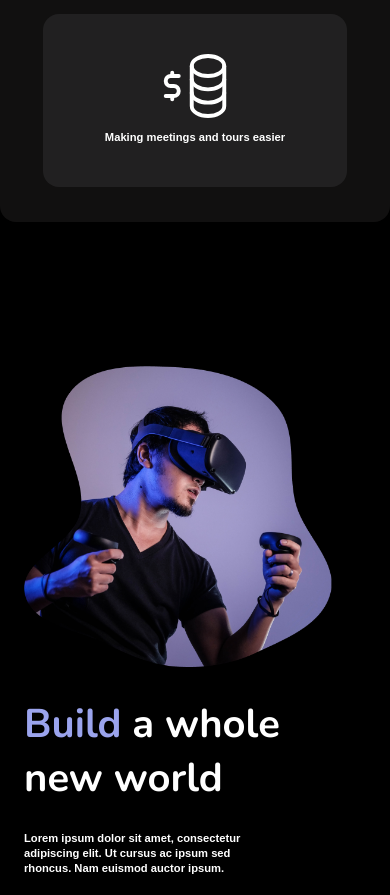
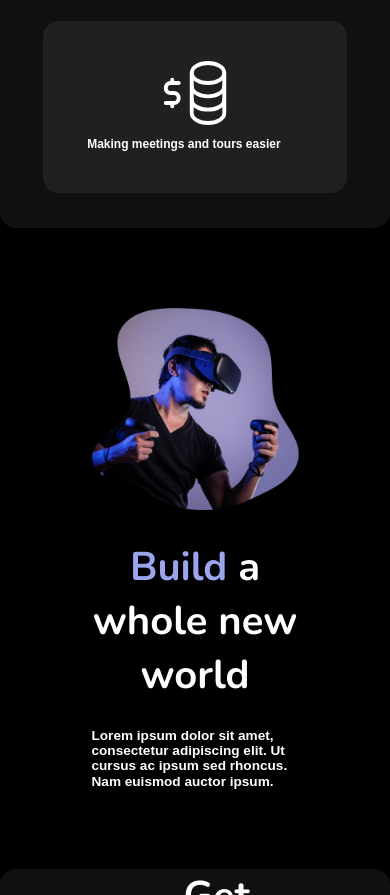
Before and after one commit to nesdark/Virtual-reality, a plain HTML site: page index.html in a window 390 px wide. Shown: the part 1105-2000 px from the top of the page. Drawn offline with nearby package versions, Linux system fonts and the light colour scheme.

Commit message:
Add files via upload

```diff
--- a/main.css
+++ b/main.css
@@ -21,7 +21,7 @@ body {
 
 button {
     font-family: var(--title-font);
-    font-size: 1.4rem;
+    font-size: 1.9rem;
     font-weight: 600;
 
     border: solid 1px #fff;
@@ -63,9 +63,12 @@ h2 {
 
 p {
     font-family: var(--text-font);
-    font-size: 1.4rem;
+    width: 90%;
+    margin: auto;
+    text-align: left;
+    font-size: 1.5rem;
+    line-height: 1.8rem;
     font-weight: 600;
-    line-height: 1.9rem;
     margin-bottom: 1.2rem;
 }
 
@@ -110,14 +113,14 @@ header li {
 }
 
 #home h2 {
-    margin-bottom: 3.2rem;
+    /* margin-bottom: 3.2rem; */
 }
 
 #home p {
     font-family: var(--text-font);
-    font-size: 1.4rem;
+    font-size: 1.5rem;
+    line-height: 1.8rem;
     font-weight: 600;
-    line-height: 1.9rem;
     margin-bottom: 1.2rem;
 }
 
@@ -179,19 +182,20 @@ header li {
 
 /* ==*==*==*== Services ==*==*==*== */
 #services {
-    margin: 18rem min(6.6rem, 3rem);
-    display: block;
+    margin: 10rem;
+    display: flex;
+    text-align: center;
     align-items: center;
 }
 
 #services .container{
-    /* margin-left: 13.2rem; */
+    margin-left: 0;
 }
 
 #services img {
+    width: 517px;
+    height: 505px;
     margin-bottom: 3rem;
-    width: 90%;
-    height: 90%;
 }
 
 #services h2 {
@@ -200,10 +204,12 @@ header li {
 
 #services p {
     font-family: var(--text-font);
-    width: 75%;
-    font-size: 1.4rem;
+    width: 90%;
+    margin: auto;
+    text-align: left;
+    font-size: 1.5rem;
+    line-height: 1.8rem;
     font-weight: 600;
-    line-height: 1.9rem;
     margin-bottom: 1.2rem;
 }
 
@@ -244,7 +250,7 @@ header li {
 }
 
 /* ==*==*==*== Ball ==*==*==*== */
-.ball {
+/* .ball {
     position: absolute;
     z-index: -1;
     opacity: 0.35;
@@ -260,7 +266,7 @@ header li {
     width: 75rem;
     margin-top: -65rem;
     margin-left: 70rem;
-}
+} */
 
 /* ==*==*==*== Responsive ==*==*==*== */
 @media (max-width: 1000px) {
@@ -287,5 +293,22 @@ header li {
         margin-bottom: 3rem;
     }
 
+    #services {
+        display: block
+    }
 
+    #services p{
+        width: 90%;
+        margin: auto;
+        text-align: left;
+        font-size: 1.7rem;
+        line-height: 1.9rem;
+        font-weight: 600;
+        margin-bottom: 1.2rem;
+    }
+
+    #services img{
+    width: 90%;
+    height: 90%;
+    }
 }
```
